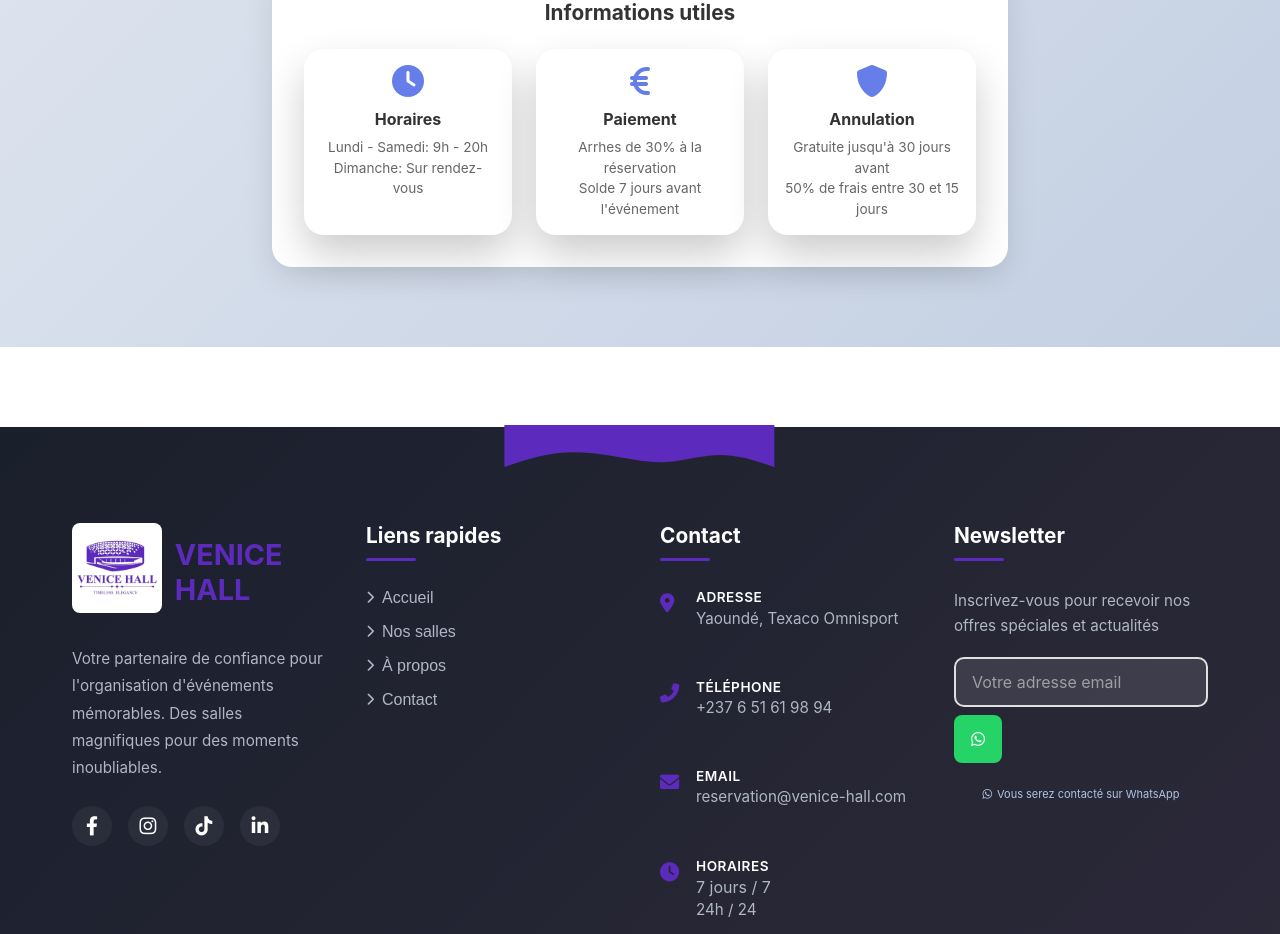
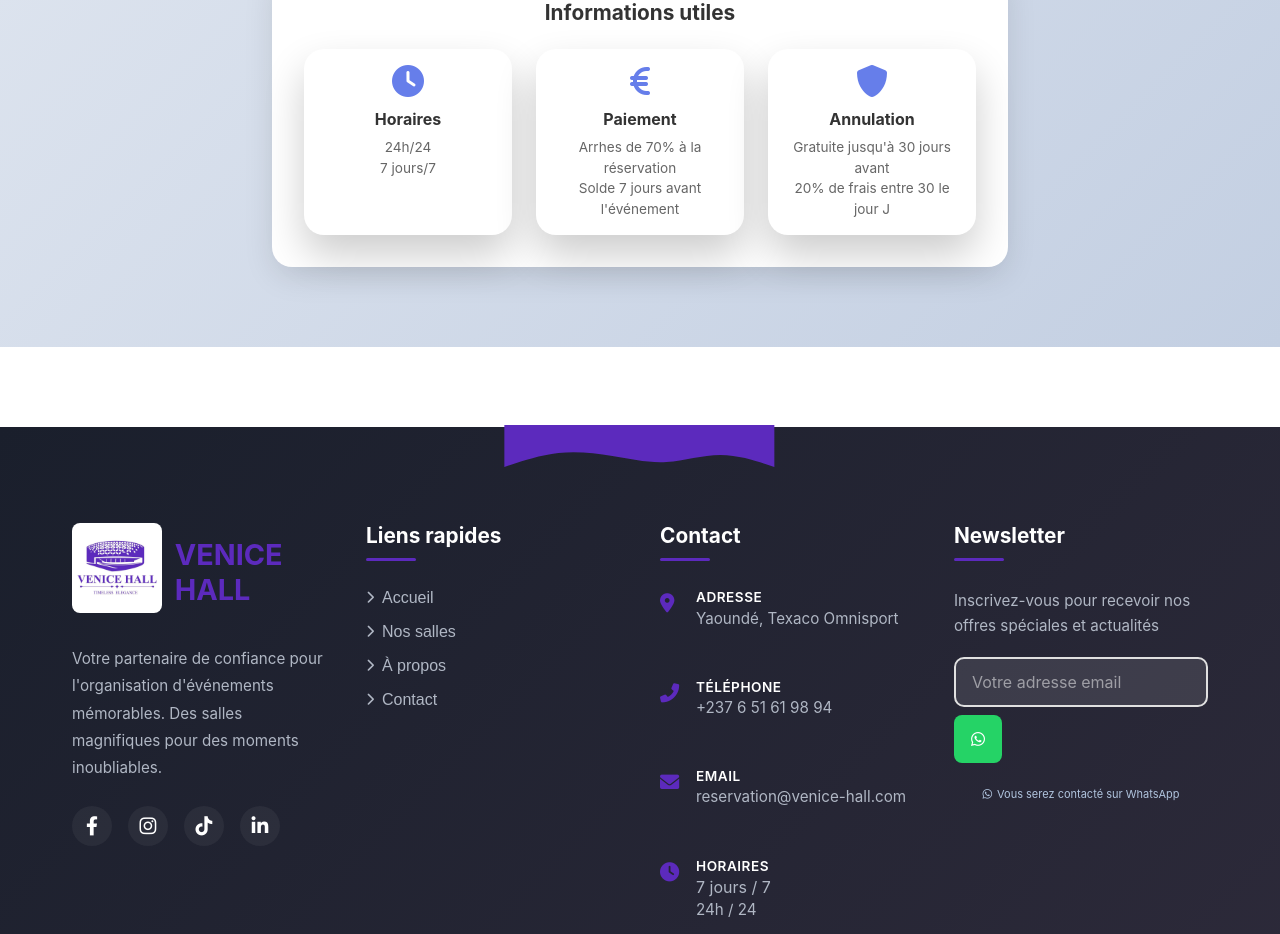
Before and after one commit to ManuelaMeupia/VeniceHall, a React (Create React App) app: page /reservation in a window 1280 px wide. Shown: the part 1660-2594 px from the top of the page. Built offline with nearby package versions, Linux system fonts and the light colour scheme.

Commit message:
modification des horaires et a propos de l'annulation

```diff
--- a/src/components/Hero.jsx
+++ b/src/components/Hero.jsx
@@ -30,7 +30,7 @@ const Hero = ({ scrollToSection }) => {
 
           <p className="hero-subtitle">
             Découvrez Venice Hall, l'écrin idéal pour vos célébrations d'exception.
-            Situé au cœur de Yaoundé, nos espaces allient raffinement et modernité. Offrez à vos événements un cadre d’exception à Yaoundé pour vos : Mariages  Anniversaires  Événements privés  Corporate.
+            Situé au cœur de Yaoundé, nos espaces allient raffinement et modernité. Offrez à vos événements un cadre d’exception pour vos : mariages,  anniversaires,  événements privés et corporate.
           </p>
 
           <div className="hero-features-premium">
--- a/src/components/Reservation.jsx
+++ b/src/components/Reservation.jsx
@@ -404,20 +404,20 @@ const Reservation = () => {
             <div className="info-card">
               <i className="fas fa-clock"></i>
               <h4>Horaires</h4>
-              <p>Lundi - Samedi: 9h - 20h</p>
-              <p>Dimanche: Sur rendez-vous</p>
+              <p>24h/24</p>
+              <p>7 jours/7</p>
             </div>
             <div className="info-card">
               <i className="fas fa-euro-sign"></i>
               <h4>Paiement</h4>
-              <p>Arrhes de 30% à la réservation</p>
+              <p>Arrhes de 70% à la réservation</p>
               <p>Solde 7 jours avant l'événement</p>
             </div>
             <div className="info-card">
               <i className="fas fa-shield-alt"></i>
               <h4>Annulation</h4>
               <p>Gratuite jusqu'à 30 jours avant</p>
-              <p>50% de frais entre 30 et 15 jours</p>
+              <p>20% de frais entre 30 le jour J</p>
             </div>
           </div>
         </div>
--- a/src/components/Testimonials.jsx
+++ b/src/components/Testimonials.jsx
@@ -202,14 +202,14 @@ const Testimonials = () => {
           <div className="stats-card">
             <div className="stats-rating">
               <span className="rating-number">{averageRating}</span>
-              <span className="rating-outof">/5</span>
+              {/* <span className="rating-outof">/5</span> */}
             </div>
             <div className="stats-stars">
               {renderStars(parseFloat(averageRating))}
             </div>
             <p className="stats-count">Basé sur {verifiedTestimonials.length} avis</p>
           </div>
-          <div className="stats-card">
+          {/* <div className="stats-card">
             <div className="stats-percentage">
               <span className="percentage-number">{fiveStarPercentage}%</span>
               <span className="percentage-label">de clients satisfaits</span>
@@ -218,7 +218,7 @@ const Testimonials = () => {
               <div className="bar-fill" style={{ width: `${fiveStarPercentage}%` }}></div>
             </div>
             <p className="stats-note">Note 5 étoiles</p>
-          </div>
+          </div> */}
         </div>
 
         {/* Bouton ajouter avis */}
```
